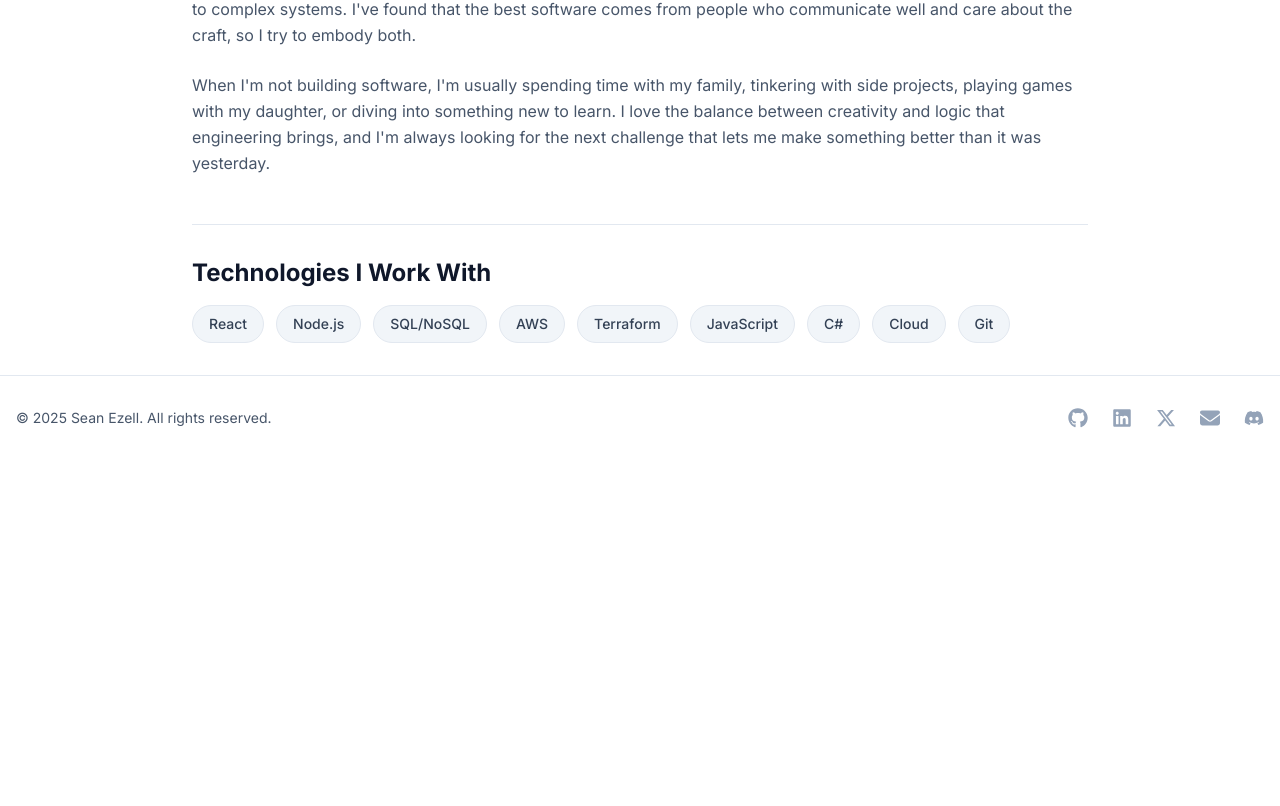
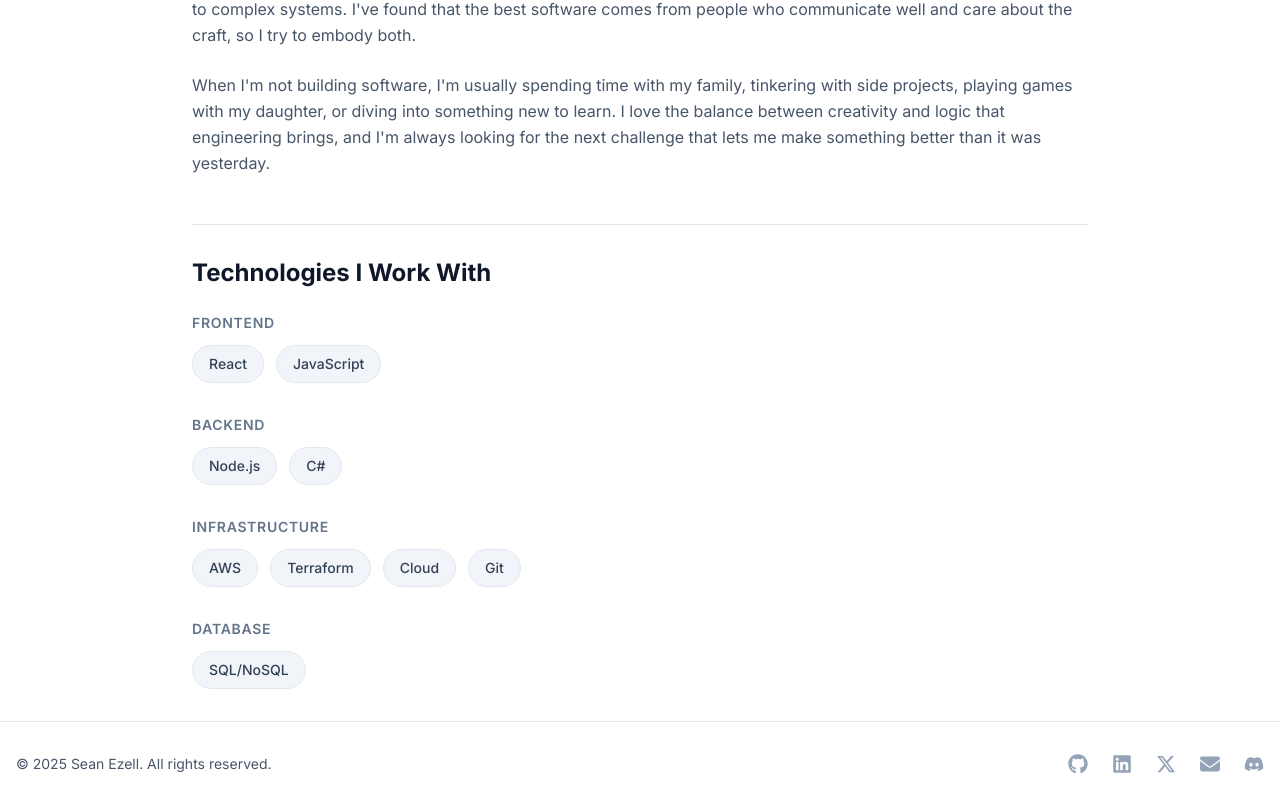
Before and after one commit to seanezell/website-client, a React (Create React App) app: page /about in a window 1280 px wide. Shown: the part 907-1713 px from the top of the page. Before the commit the page ends 1367 px from the top, so only its background shows below. Built offline with nearby package versions, Linux system fonts and the light colour scheme.

Commit message:
code cleanup and react vulnerability update

```diff
--- a/package.json
+++ b/package.json
@@ -3,10 +3,10 @@
   "version": "1.0.0",
   "private": true,
   "dependencies": {
-    "react": "^18.2.0",
-    "react-dom": "^18.2.0",
+    "react": "^19.2.1",
+    "react-dom": "^19.2.1",
     "react-icons": "^5.5.0",
-    "react-router-dom": "^7.9.6",
+    "react-router-dom": "^7.10.1",
     "react-scripts": "5.0.1"
   },
   "scripts": {
--- a/public/index.html
+++ b/public/index.html
@@ -1,5 +1,6 @@
 <!DOCTYPE html>
 <html lang="en">
+
 <head>
   <meta charset="utf-8" />
   <link rel="apple-touch-icon" sizes="180x180" href="/apple-touch-icon.png">
@@ -7,14 +8,13 @@
   <link rel="icon" type="image/png" sizes="16x16" href="/favicon-16x16.png">
   <link rel="manifest" href="/site.webmanifest">
   <meta name="viewport" content="width=device-width, initial-scale=1" />
-  <meta
-      name="description"
-      content="Sean Ezell : Full Stack Engineer"
-    />
-  <title>Sean Ezell : Full Stack Engineer</title>
+  <meta name="description" content="Sean Ezell : Senior Software Engineer" />
+  <title>Sean Ezell : Senior Software Engineer</title>
 </head>
+
 <body>
   <noscript>You need to enable JavaScript to run this app.</noscript>
   <div id="root"></div>
 </body>
+
 </html>
--- a/src/components/Hero.jsx
+++ b/src/components/Hero.jsx
@@ -1,8 +1,8 @@
 import React from 'react';
-import { techStack } from '../data/constants';
+import { techStack } from '../data/techStack';
 
 const Hero = () => {
-    const featuredTech = techStack.filter(p => p.isFeatured);
+    const featuredTech = techStack.filter(p => p.isFeatured).slice(0, 6);
     return (
         <section className="pt-20 md:pt-32 pb-8 md:pb-12">
             <div className="flex flex-col md:flex-row items-center md:items-start gap-8 md:gap-12 max-w-5xl mx-auto">
--- a/src/components/ProjectCard.jsx
+++ b/src/components/ProjectCard.jsx
@@ -1,5 +1,6 @@
 import React from 'react';
 import { FaGithub, FaExternalLinkAlt } from 'react-icons/fa';
+import { techStack } from '../data/techStack';
 
 const ProjectCard = ({ project }) => {
     return (
@@ -42,14 +43,19 @@ const ProjectCard = ({ project }) => {
                 </p>
 
                 <div className="flex flex-wrap gap-2 mt-auto">
-                    {project.tags.map((tag) => (
-                        <span
-                            key={tag}
-                            className="px-3 py-1 text-xs font-medium bg-slate-100 dark:bg-slate-700 text-slate-600 dark:text-slate-300 rounded-full"
-                        >
-                            {tag}
-                        </span>
-                    ))}
+                    {project.techIds?.map((techId) => {
+                        const tech = techStack.find(t => t.id === techId);
+                        if (!tech) return null;
+                        return (
+                            <span
+                                key={tech.id}
+                                className="inline-flex items-center gap-1.5 px-3 py-1 text-xs font-medium bg-slate-100 dark:bg-slate-700 text-slate-600 dark:text-slate-300 rounded-full"
+                            >
+                                {tech.icon}
+                                <span>{tech.name}</span>
+                            </span>
+                        );
+                    })}
                 </div>
             </div>
         </div>
--- a/src/data/constants.js
+++ b/src/data/constants.js
@@ -1,17 +1,10 @@
-import { FaReact, FaNodeJs, FaDatabase, FaAws, FaJs, FaCloud, FaGit, FaCode, FaUsers, FaLightbulb, FaHeart } from 'react-icons/fa';
-import { SiTerraform } from 'react-icons/si';
-import { TbBrandCSharp } from 'react-icons/tb';
+import { FaCode, FaUsers, FaLightbulb, FaHeart } from 'react-icons/fa';
 
-export const techStack = [
-    { icon: <FaReact size={24} />, name: 'React', isFeatured: true },
-    { icon: <FaNodeJs size={24} />, name: 'Node.js', isFeatured: true },
-    { icon: <FaDatabase size={24} />, name: 'SQL/NoSQL', isFeatured: true },
-    { icon: <FaAws size={24} />, name: 'AWS', isFeatured: true },
-    { icon: <SiTerraform size={24} />, name: 'Terraform', isFeatured: true },
-    { icon: <FaJs size={24} />, name: 'JavaScript', isFeatured: false },
-    { icon: <TbBrandCSharp size={24} />, name: 'C#', isFeatured: false },
-    { icon: <FaCloud size={24} />, name: 'Cloud', isFeatured: false },
-    { icon: <FaGit size={24} />, name: 'Git', isFeatured: false },
+export const techCategories = [
+    'frontend',
+    'backend',
+    'infrastructure',
+    'database'
 ];
 
 export const highlights = [
--- a/src/data/projects.js
+++ b/src/data/projects.js
@@ -12,10 +12,10 @@ export const projects = [
       - Intelligent game recommendations based on user preferences
       - Responsive design with mobile-first approach
     `,
-    tags: ['React', 'Node.js', 'API Gateway', 'Lambda', 'DynamoDB', 'Cognito', 'S3', 'CloudFront'],
     image: 'https://via.placeholder.com/600x400?text=What+to+Play', // Placeholder
     github: 'https://github.com',
     demo: 'https://demo.com',
-    isFeatured: true
+    isFeatured: true,
+    techIds: ['react', 'node', 'aws']
   }
 ];
--- /dev/null
+++ b/src/data/techStack.js
@@ -0,0 +1,78 @@
+import { SiTerraform } from 'react-icons/si';
+import { TbBrandCSharp } from 'react-icons/tb';
+import { FaReact, FaNodeJs, FaDatabase, FaAws, FaJs, FaCloud, FaGit } from 'react-icons/fa';
+
+export const techStack = [
+    {
+        id: 'react',
+        icon: <FaReact size={24} />,
+        name: 'React',
+        category: 'frontend',
+        proficiency: 'expert',
+        isFeatured: true
+    },
+    {
+        id: 'node',
+        icon: <FaNodeJs size={24} />,
+        name: 'Node.js',
+        category: 'backend',
+        proficiency: 'expert',
+        isFeatured: true
+    },
+    {
+        id: 'sql',
+        icon: <FaDatabase size={24} />,
+        name: 'SQL/NoSQL',
+        category: 'database',
+        proficiency: 'advanced',
+        isFeatured: true
+    },
+    {
+        id: 'aws',
+        icon: <FaAws size={24} />,
+        name: 'AWS',
+        category: 'infrastructure',
+        proficiency: 'expert',
+        isFeatured: true
+    },
+    {
+        id: 'terraform',
+        icon: <SiTerraform size={24} />,
+        name: 'Terraform',
+        category: 'infrastructure',
+        proficiency: 'expert',
+        isFeatured: true
+    },
+    {
+        id: 'javascript',
+        icon: <FaJs size={24} />,
+        name: 'JavaScript',
+        category: 'frontend',
+        proficiency: 'expert',
+        isFeatured: false
+    },
+    {
+        id: 'csharp',
+        icon: <TbBrandCSharp size={24} />,
+        name: 'C#',
+        category: 'backend',
+        proficiency: 'familiar',
+        isFeatured: false
+    },
+    {
+        id: 'cloud',
+        icon: <FaCloud size={24} />,
+        name: 'Cloud',
+        category: 'infrastructure',
+        proficiency: 'expert',
+        isFeatured: false
+    },
+    {
+        id: 'git',
+        icon: <FaGit size={24} />,
+        name: 'Git',
+        category: 'infrastructure',
+        proficiency: 'expert',
+        isFeatured: false
+    },
+];
--- a/src/pages/About.jsx
+++ b/src/pages/About.jsx
@@ -1,7 +1,11 @@
 import React from 'react';
-import { techStack, highlights } from '../data/constants';
+import { highlights, techCategories } from '../data/constants';
+import { capitalize, groupTechStack } from '../utils';
+import { techStack } from '../data/techStack';
 
 const About = () => {
+    const groupedTechs = groupTechStack(techStack, techCategories);
+
     return (
         <div className="max-w-4xl mx-auto space-y-12">
             {/* Header Section */}
@@ -77,17 +81,26 @@ const About = () => {
 
             {/* Tech Stack Section */}
             <div className="pt-8 border-t border-slate-200 dark:border-slate-700">
-                <h2 className="text-2xl font-bold mb-4 text-slate-900 dark:text-white">
+                <h2 className="text-2xl font-bold mb-6 text-slate-900 dark:text-white">
                     Technologies I Work With
                 </h2>
+                <div className="space-y-8">
+                    {groupedTechs.map((group) => (
+                        <div key={group.category}>
+                            <h3 className="text-sm font-semibold text-slate-500 dark:text-slate-400 uppercase tracking-wider mb-3">
+                                {capitalize(group.category)}
+                            </h3>
                             <div className="flex flex-wrap gap-3">
-                    {techStack.map((tech) => (
+                                {group.items.map((tech) => (
                                     <span
-                            key={tech.name}
+                                        key={tech.id}
                                         className="px-4 py-2 bg-slate-100 dark:bg-slate-800 text-slate-700 dark:text-slate-300 rounded-full text-sm font-medium border border-slate-200 dark:border-slate-700 hover:border-primary-400 dark:hover:border-primary-600 transition-colors"
                                     >
                                         {tech.name}
                                     </span>
+                                ))}
+                            </div>
+                        </div>
                     ))}
                 </div>
             </div>
--- /dev/null
+++ b/src/utils/index.js
@@ -0,0 +1,24 @@
+export const capitalize = (str) => {
+    return str.charAt(0).toUpperCase() + str.slice(1);
+};
+
+export const groupTechStack = (techStack, categories) => {
+    // Deduplicate based on ID to ensure uniqueness
+    const uniqueStack = Array.from(new Map(techStack.map(item => [item.id, item])).values());
+
+    // Group items by category
+    const grouped = uniqueStack.reduce((acc, item) => {
+        const category = item.category || 'other';
+        if (!acc[category]) {
+            acc[category] = [];
+        }
+        acc[category].push(item);
+        return acc;
+    }, {});
+
+    // Return array of groups sorted by the categories order
+    return categories.map(category => ({
+        category,
+        items: grouped[category] || []
+    })).filter(group => group.items.length > 0);
+};
```
Also changed, not shown: src/pages/Resume.jsx (+10 -20 lines), 1 other file (tests, documents, lock files or other folders). Lines whose indentation alone changed are shown as unchanged.
